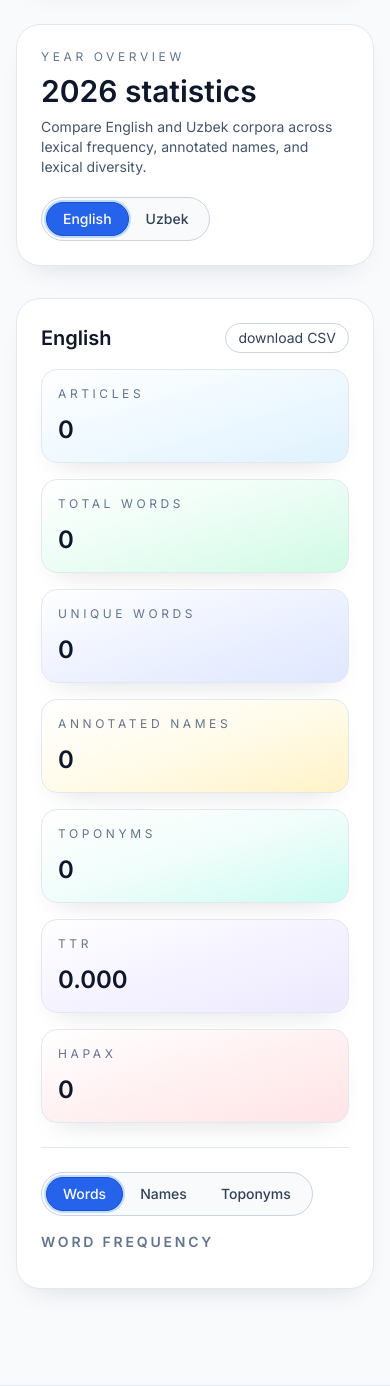
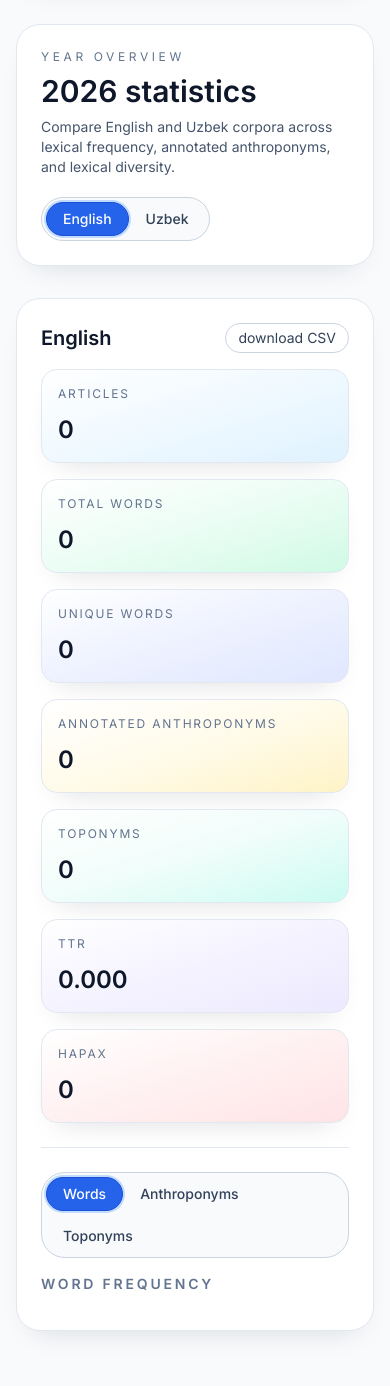
Before and after one commit to uzbeki/corpus, a Django app: page /year/2026 in a window 390 px wide. Shown: the part 185-1571 px from the top of the page. Run offline with Django 4.2, Linux system fonts and the light colour scheme; data that the repository does not hold is empty; parts of the project's set-up code (start-up, migrations or seed data) failed here and were passed over.

Commit message:
Rename annotated names to anthroponyms and improve responsive layout

```diff
--- a/main_app/admin.py
+++ b/main_app/admin.py
@@ -65,11 +65,11 @@ class ArticleAdmin(admin.ModelAdmin):
     def word_count(self, obj: Article):
         return len((obj.content or "").split())
 
-    @admin.display(description="Male names")
+    @admin.display(description="Male anthroponyms")
     def annotated_male_count(self, obj: Article):
         return obj.annotated_name_counts().get("male", 0)
 
-    @admin.display(description="Female names")
+    @admin.display(description="Female anthroponyms")
     def annotated_female_count(self, obj: Article):
         return obj.annotated_name_counts().get("female", 0)
 
--- a/main_app/static/js/gender_annotations.js
+++ b/main_app/static/js/gender_annotations.js
@@ -1,4 +1,4 @@
-/* Annotate gendered name markers in article content.
+/* Annotate gendered anthroponym markers in article content.
 
 Markers:
 - Male: [Mr. Smith]
@@ -59,7 +59,7 @@ This walks text nodes and replaces markers with <span> tags.
         if (name) {
           const span = document.createElement('span');
           span.className = 'male-name';
-          span.title = 'Annotated as male name ([...])';
+          span.title = 'Annotated as male anthroponym ([...])';
           span.textContent = name;
           fragment.appendChild(span);
           maleCount += 1;
@@ -70,7 +70,7 @@ This walks text nodes and replaces markers with <span> tags.
         if (name) {
           const span = document.createElement('span');
           span.className = 'female-name';
-          span.title = 'Annotated as female name (^^...^^)';
+          span.title = 'Annotated as female anthroponym (^^...^^)';
           span.textContent = name;
           fragment.appendChild(span);
           femaleCount += 1;
@@ -136,7 +136,7 @@ This walks text nodes and replaces markers with <span> tags.
       if (targetSelector) {
         const output = document.querySelector(targetSelector);
         if (output) {
-          output.textContent = `Male names: ${counts.maleCount} • Female names: ${counts.femaleCount} • Toponyms: ${counts.toponymCount}`;
+          output.textContent = `Male anthroponyms: ${counts.maleCount} • Female anthroponyms: ${counts.femaleCount} • Toponyms: ${counts.toponymCount}`;
         }
       }
 
--- a/main_app/templates/base.html
+++ b/main_app/templates/base.html
@@ -34,6 +34,40 @@
         a, button { transition: color .2s ease, background-color .2s ease, border-color .2s ease, box-shadow .2s ease, transform .2s ease; }
         a:hover, button:hover { transform: translateY(-1px); }
         a:active, button:active { transform: translateY(0); }
+
+        .stats-grid {
+            display: grid;
+            grid-template-columns: repeat(auto-fit, minmax(min(100%, 14rem), 1fr));
+            gap: 1rem;
+        }
+        .stats-grid > div {
+            min-width: 0;
+        }
+        .stats-grid p {
+            letter-spacing: 0.15em;
+            overflow-wrap: anywhere;
+        }
+        .stats-grid h4 {
+            overflow-wrap: anywhere;
+        }
+        .dataset-controls {
+            flex-wrap: wrap;
+            min-width: 0;
+            max-width: 100%;
+            border-radius: 1.5rem;
+            row-gap: 0.5rem;
+        }
+        .dataset-controls label {
+            white-space: nowrap;
+        }
+        .dataset-controls input {
+            flex-shrink: 0;
+        }
+        .dataset-panel h3,
+        #download button {
+            max-width: 100%;
+            overflow-wrap: anywhere;
+        }
 
         .male-name {
             background: #dbeafe;
@@ -79,6 +113,6 @@
 {% block footer %}{% include "footer.html" %}
 {% endblock footer %}
 
-<script src="{% static 'js/gender_annotations.js' %}" defer></script>
+<script src="{% static 'js/gender_annotations.js' %}?v=anthroponyms-1" defer></script>
 </body>
 </html>
--- a/main_app/templates/year_archive.html
+++ b/main_app/templates/year_archive.html
@@ -10,8 +10,8 @@
     <div class="rounded-3xl border border-slate-200 bg-white p-6 shadow-soft">
         <p class="text-xs uppercase tracking-[0.3em] text-slate-500">Year overview</p>
         <h1 class="mt-2 text-3xl font-semibold text-slate-900">{{year}} statistics</h1>
-        <p class="mt-2 text-sm text-slate-600">Compare English and Uzbek corpora across lexical frequency, annotated names, and lexical diversity.</p>
-        <div class="mt-5 inline-flex rounded-full border border-slate-300 bg-slate-50 p-1 text-sm" role="tablist" aria-label="Language switch">
+        <p class="mt-2 text-sm text-slate-600">Compare English and Uzbek corpora across lexical frequency, annotated anthroponyms, and lexical diversity.</p>
+        <div class="mt-5 dataset-controls inline-flex border border-slate-300 bg-slate-50 p-1 text-sm" role="tablist" aria-label="Language switch">
             <button id="lang-tab-english" type="button" class="rounded-full border border-transparent px-4 py-1.5 font-medium text-slate-700" data-lang-target="english" aria-selected="true">English</button>
             <button id="lang-tab-uzbek" type="button" class="rounded-full border border-transparent px-4 py-1.5 font-medium text-slate-700" data-lang-target="uzbek" aria-selected="false">Uzbek</button>
         </div>
@@ -22,7 +22,7 @@
             <h2 class="text-xl font-semibold text-slate-900">English</h2>
             <a class="rounded-full border border-slate-300 px-3 py-1 text-sm text-slate-700 transition hover:border-brand-500 hover:text-brand-700" href="{% url 'year_archive_download' year=year language=1 %}">download CSV</a>
         </div>
-        <div class="mt-4 grid gap-4 sm:grid-cols-2 lg:grid-cols-4">
+        <div class="mt-4 stats-grid">
             <div class="rounded-2xl border border-slate-200 bg-gradient-to-br from-white via-sky-50 to-sky-100 p-4 shadow-soft">
                 <p class="text-xs uppercase tracking-[0.3em] text-slate-500">Articles</p>
                 <h4 class="mt-3 text-2xl font-semibold text-slate-900">{{ english_article_count|intcomma }}</h4>
@@ -36,7 +36,7 @@
                 <h4 class="mt-3 text-2xl font-semibold text-slate-900">{{ english_frequency|length|intcomma }}</h4>
             </div>
             <div class="rounded-2xl border border-slate-200 bg-gradient-to-br from-white via-amber-50 to-amber-100 p-4 shadow-soft">
-                <p class="text-xs uppercase tracking-[0.3em] text-slate-500">Annotated names</p>
+                <p class="text-xs uppercase tracking-[0.3em] text-slate-500">Annotated anthroponyms</p>
                 <h4 class="mt-3 text-2xl font-semibold text-slate-900">{{ english_name_stats.counts.total|intcomma }}</h4>
             </div>
             <div class="rounded-2xl border border-slate-200 bg-gradient-to-br from-white via-teal-50 to-teal-100 p-4 shadow-soft">
@@ -54,9 +54,9 @@
         </div>
 
         <div class="mt-6 border-t border-slate-200 pt-6">
-            <div class="inline-flex rounded-full border border-slate-300 bg-slate-50 p-1 text-sm" role="tablist" aria-label="Dataset switch">
+            <div class="dataset-controls inline-flex border border-slate-300 bg-slate-50 p-1 text-sm" role="tablist" aria-label="Dataset switch">
                 <button type="button" class="dataset-tab rounded-full border border-transparent px-4 py-1.5 font-medium text-slate-700" data-scope="english" data-dataset="words" aria-selected="true">Words</button>
-                <button type="button" class="dataset-tab rounded-full border border-transparent px-4 py-1.5 font-medium text-slate-700" data-scope="english" data-dataset="names" aria-selected="false">Names</button>
+                <button type="button" class="dataset-tab rounded-full border border-transparent px-4 py-1.5 font-medium text-slate-700" data-scope="english" data-dataset="names" aria-selected="false">Anthroponyms</button>
                 <button type="button" class="dataset-tab rounded-full border border-transparent px-4 py-1.5 font-medium text-slate-700" data-scope="english" data-dataset="toponyms" aria-selected="false">Toponyms</button>
             </div>
 
@@ -74,7 +74,7 @@
             </div>
 
             <div class="dataset-panel mt-4 hidden" data-scope="english" data-dataset="names">
-                <h3 class="text-sm font-semibold uppercase tracking-[0.2em] text-slate-500">Annotated names</h3>
+                <h3 class="text-sm font-semibold uppercase tracking-[0.2em] text-slate-500">Annotated anthroponyms</h3>
                 <ol class="mt-3 space-y-2 text-sm text-slate-700" data-collapsible-list data-limit="15">
                     {% for item in english_name_frequency %}
                     <li class="flex items-center justify-between rounded-xl border border-slate-200 bg-slate-50 px-3 py-2">
@@ -82,7 +82,7 @@
                         <span class="text-slate-600">{{ item.gender }} · {{ item.count|intcomma }}</span>
                     </li>
                     {% empty %}
-                    <li class="rounded-xl border border-dashed border-slate-300 px-3 py-3 text-sm text-slate-500">No annotated names.</li>
+                    <li class="rounded-xl border border-dashed border-slate-300 px-3 py-3 text-sm text-slate-500">No annotated anthroponyms.</li>
                     {% endfor %}
                 </ol>
                 <button type="button" class="mt-3 hidden rounded-full border border-slate-300 px-3 py-1 text-xs font-medium text-slate-700 hover:border-brand-500 hover:text-brand-700" data-list-toggle>Show more</button>
@@ -110,7 +110,7 @@
             <h2 class="text-xl font-semibold text-slate-900">Uzbek</h2>
             <a class="rounded-full border border-slate-300 px-3 py-1 text-sm text-slate-700 transition hover:border-brand-500 hover:text-brand-700" href="{% url 'year_archive_download' year=year language=2 %}">download CSV</a>
         </div>
-        <div class="mt-4 grid gap-4 sm:grid-cols-2 lg:grid-cols-4">
+        <div class="mt-4 stats-grid">
             <div class="rounded-2xl border border-slate-200 bg-gradient-to-br from-white via-sky-50 to-sky-100 p-4 shadow-soft">
                 <p class="text-xs uppercase tracking-[0.3em] text-slate-500">Articles</p>
                 <h4 class="mt-3 text-2xl font-semibold text-slate-900">{{ uzbek_article_count|intcomma }}</h4>
@@ -124,7 +124,7 @@
                 <h4 class="mt-3 text-2xl font-semibold text-slate-900">{{ uzbek_frequency|length|intcomma }}</h4>
             </div>
             <div class="rounded-2xl border border-slate-200 bg-gradient-to-br from-white via-amber-50 to-amber-100 p-4 shadow-soft">
-                <p class="text-xs uppercase tracking-[0.3em] text-slate-500">Annotated names</p>
+                <p class="text-xs uppercase tracking-[0.3em] text-slate-500">Annotated anthroponyms</p>
                 <h4 class="mt-3 text-2xl font-semibold text-slate-900">{{ uzbek_name_stats.counts.total|intcomma }}</h4>
             </div>
             <div class="rounded-2xl border border-slate-200 bg-gradient-to-br from-white via-teal-50 to-teal-100 p-4 shadow-soft">
@@ -142,9 +142,9 @@
         </div>
 
         <div class="mt-6 border-t border-slate-200 pt-6">
-            <div class="inline-flex rounded-full border border-slate-300 bg-slate-50 p-1 text-sm" role="tablist" aria-label="Dataset switch">
+            <div class="dataset-controls inline-flex border border-slate-300 bg-slate-50 p-1 text-sm" role="tablist" aria-label="Dataset switch">
                 <button type="button" class="dataset-tab rounded-full border border-transparent px-4 py-1.5 font-medium text-slate-700" data-scope="uzbek" data-dataset="words" aria-selected="true">Words</button>
-                <button type="button" class="dataset-tab rounded-full border border-transparent px-4 py-1.5 font-medium text-slate-700" data-scope="uzbek" data-dataset="names" aria-selected="false">Names</button>
+                <button type="button" class="dataset-tab rounded-full border border-transparent px-4 py-1.5 font-medium text-slate-700" data-scope="uzbek" data-dataset="names" aria-selected="false">Anthroponyms</button>
                 <button type="button" class="dataset-tab rounded-full border border-transparent px-4 py-1.5 font-medium text-slate-700" data-scope="uzbek" data-dataset="toponyms" aria-selected="false">Toponyms</button>
             </div>
 
@@ -162,7 +162,7 @@
             </div>
 
             <div class="dataset-panel mt-4 hidden" data-scope="uzbek" data-dataset="names">
-                <h3 class="text-sm font-semibold uppercase tracking-[0.2em] text-slate-500">Annotated names</h3>
+                <h3 class="text-sm font-semibold uppercase tracking-[0.2em] text-slate-500">Annotated anthroponyms</h3>
                 <ol class="mt-3 space-y-2 text-sm text-slate-700" data-collapsible-list data-limit="15">
                     {% for item in uzbek_name_frequency %}
                     <li class="flex items-center justify-between rounded-xl border border-slate-200 bg-slate-50 px-3 py-2">
@@ -170,7 +170,7 @@
                         <span class="text-slate-600">{{ item.gender }} · {{ item.count|intcomma }}</span>
                     </li>
                     {% empty %}
-                    <li class="rounded-xl border border-dashed border-slate-300 px-3 py-3 text-sm text-slate-500">No annotated names.</li>
+                    <li class="rounded-xl border border-dashed border-slate-300 px-3 py-3 text-sm text-slate-500">No annotated anthroponyms.</li>
                     {% endfor %}
                 </ol>
                 <button type="button" class="mt-3 hidden rounded-full border border-slate-300 px-3 py-1 text-xs font-medium text-slate-700 hover:border-brand-500 hover:text-brand-700" data-list-toggle>Show more</button>
--- a/main_app/views.py
+++ b/main_app/views.py
@@ -313,7 +313,7 @@ def word_frequency_data(request: HttpRequest) -> JsonResponse | HttpResponse:
         response = HttpResponse(content_type="text/csv")
         response["Content-Disposition"] = f'attachment; filename="{filename}"'
         writer = csv.writer(response)
-        writer.writerow(["name", "gender", "count"])
+        writer.writerow(["anthroponym", "gender", "count"])
         name_stats = Article.objects.annotated_name_stats(articles)
         for item in name_stats["frequency"]:
             writer.writerow([item["name"], item["gender"], item["count"]])
@@ -340,7 +340,7 @@ def word_frequency_data(request: HttpRequest) -> JsonResponse | HttpResponse:
         articles = Article.objects.filter(language=language_code)
 
         if dataset == "names":
-            filename = f"annotated_names_{language_label}.csv"
+            filename = f"annotated_anthroponyms_{language_label}.csv"
             return build_names_csv(articles, filename)
         if dataset == "toponyms":
             filename = f"annotated_toponyms_{language_label}.csv"
```
Also changed, not shown: main_app/templates/article_detail.html (+7 -7 lines), main_app/templates/index.html (+13 -13 lines), main_app/templates/newspaper_detail.html (+6 -6 lines).
